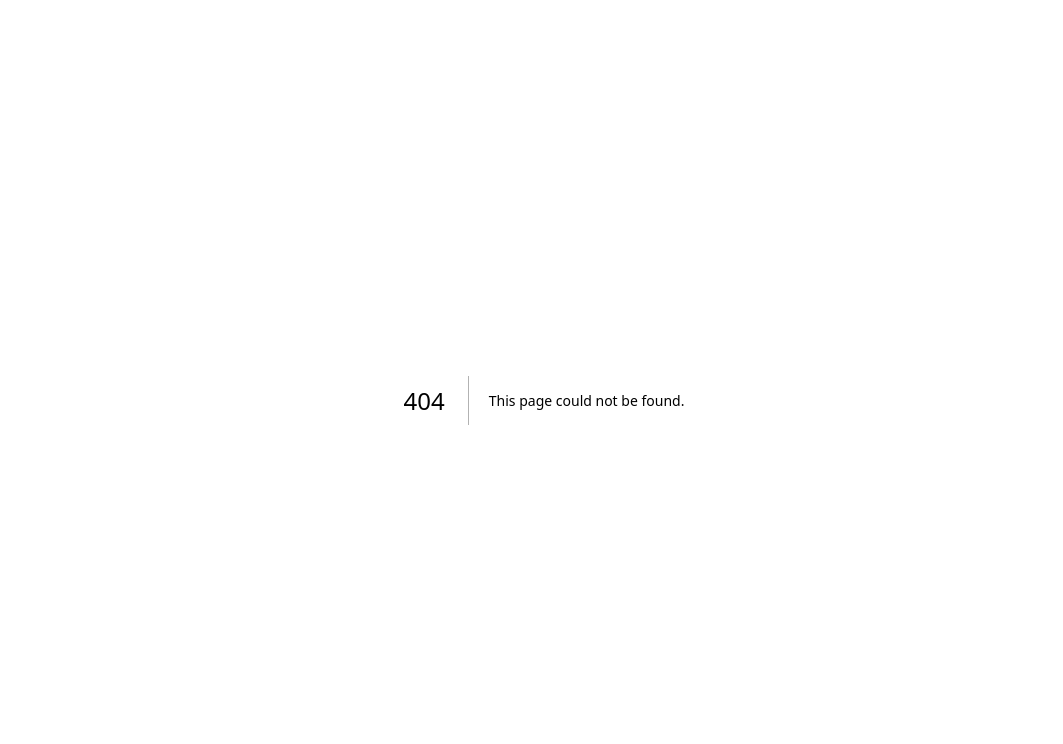
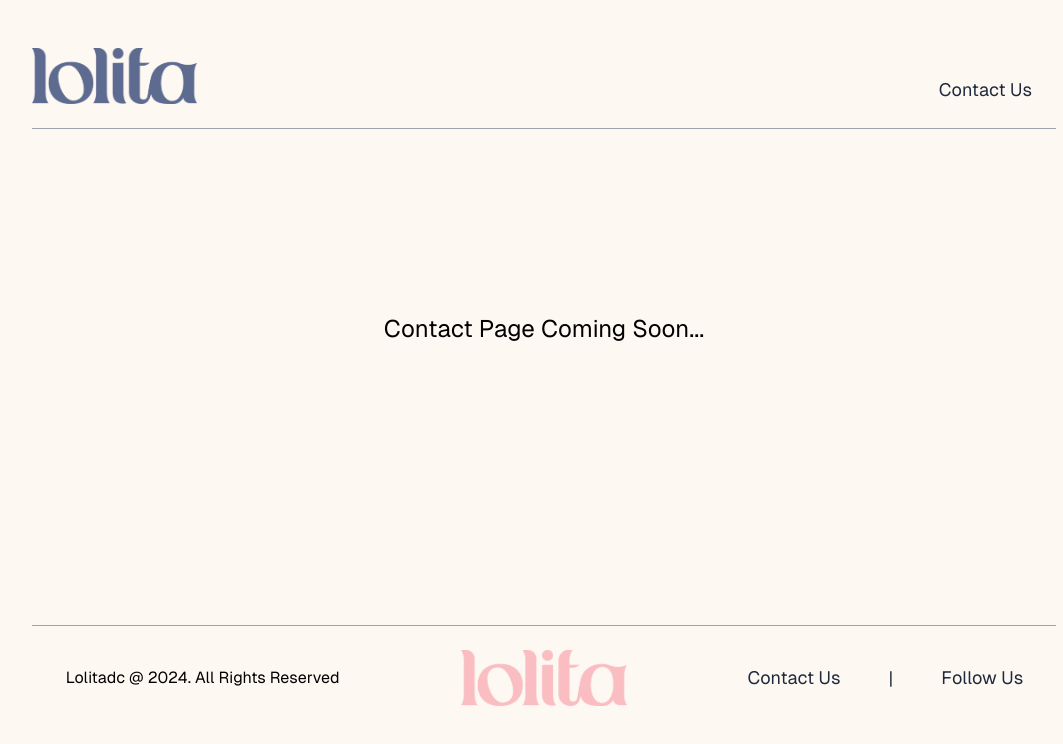
Before and after one commit to nbolinaga/lolita, a Next.js app: page /contact in a window 1280 px wide. Before the commit this address had no page. Shown: the top 744 px of the page, without its empty margins (96-1159 px from the left). Built offline with nearby package versions, Linux system fonts and the light colour scheme.

Commit message:
added contact page

```diff
--- /dev/null
+++ b/src/app/contact/page.jsx
@@ -0,0 +1,17 @@
+import React from 'react'
+import Navbar from "@/components/Navbar";
+import Footer from "@/components/Footer";
+
+const Contact = () => {
+  return (
+    <div className="bg-[#fdf8f2] min-h-screen py-6 px-32  font-[family-name:var(--font-geist-sans)] overflow-x-hidden">
+      <Navbar />
+      <main className="w-full h-[50vh] flex justify-center items-center ">
+        <h2 className='text-2xl'>Contact Page Coming Soon...</h2>
+      </main>
+      <Footer />
+    </div>
+  )
+}
+
+export default Contact
--- a/src/components/Footer/index.jsx
+++ b/src/components/Footer/index.jsx
@@ -17,8 +17,8 @@ const Footer = () => {
       </div>
       <div className='col-span-1 md:flex justify-center items-center'>
         <a href='/contact'><h5 className='px-6 text-lg text-slate-800 mx-auto w-fit'>Contact Us</h5></a>
-        <a href='/contact'><h5 className='hidden md:block px-6 text-lg text-slate-800 mx-auto w-fit'>|</h5></a>
-        <a href='/contact'><h5 className='px-6 text-lg text-slate-800 mx-auto w-fit'>Follow Us</h5></a>
+        <a><h5 className='hidden md:block px-6 text-lg text-slate-800 mx-auto w-fit'>|</h5></a>
+        <a href='https://www.instagram.com/_lolitadc' target='_blank'><h5 className='px-6 text-lg text-slate-800 mx-auto w-fit'>Follow Us</h5></a>
       </div>
     </div>
   )
--- a/src/components/Navbar/index.jsx
+++ b/src/components/Navbar/index.jsx
@@ -1,9 +1,11 @@
 import React from 'react'
 import Image from 'next/image'
+import Link from 'next/link'
 
 const Navbar = () => {
   return (
     <div className='md:flex justify-between items-end w-full py-6 border-b-gray-400 border-b'>
+      <Link href='/'>
         <Image
           src="/lolita.png"
           width={500}
@@ -11,6 +13,7 @@ const Navbar = () => {
           alt="lolita blue logo"
           className='h-14 w-auto'
         />
+      </Link>
       <a href='/contact'><h5 className='w-fit mt-6 mx-auto md:mt-0 md:px-6 text-lg text-slate-800'>Contact Us</h5></a>
     </div>
   )
```
Lines whose indentation alone changed are shown as unchanged.
